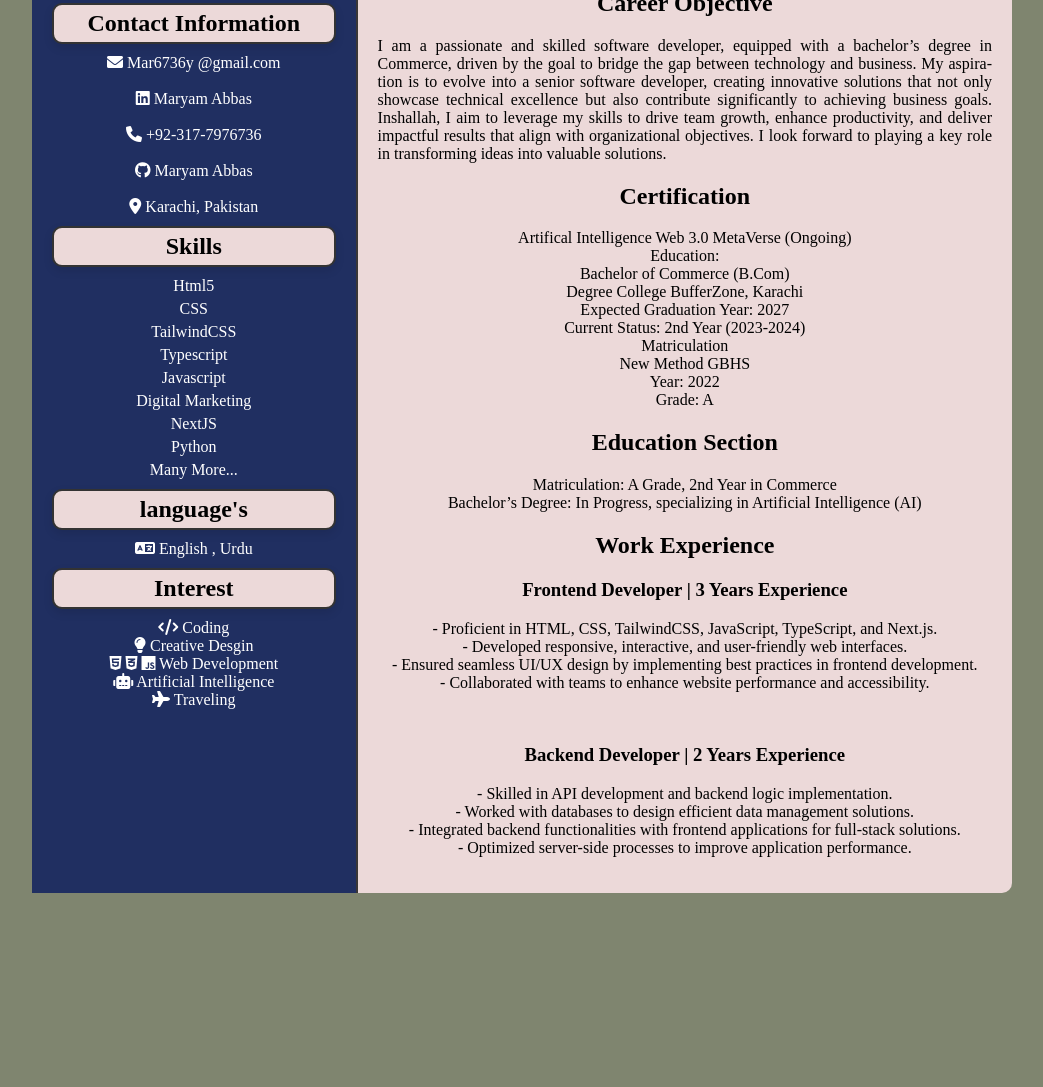
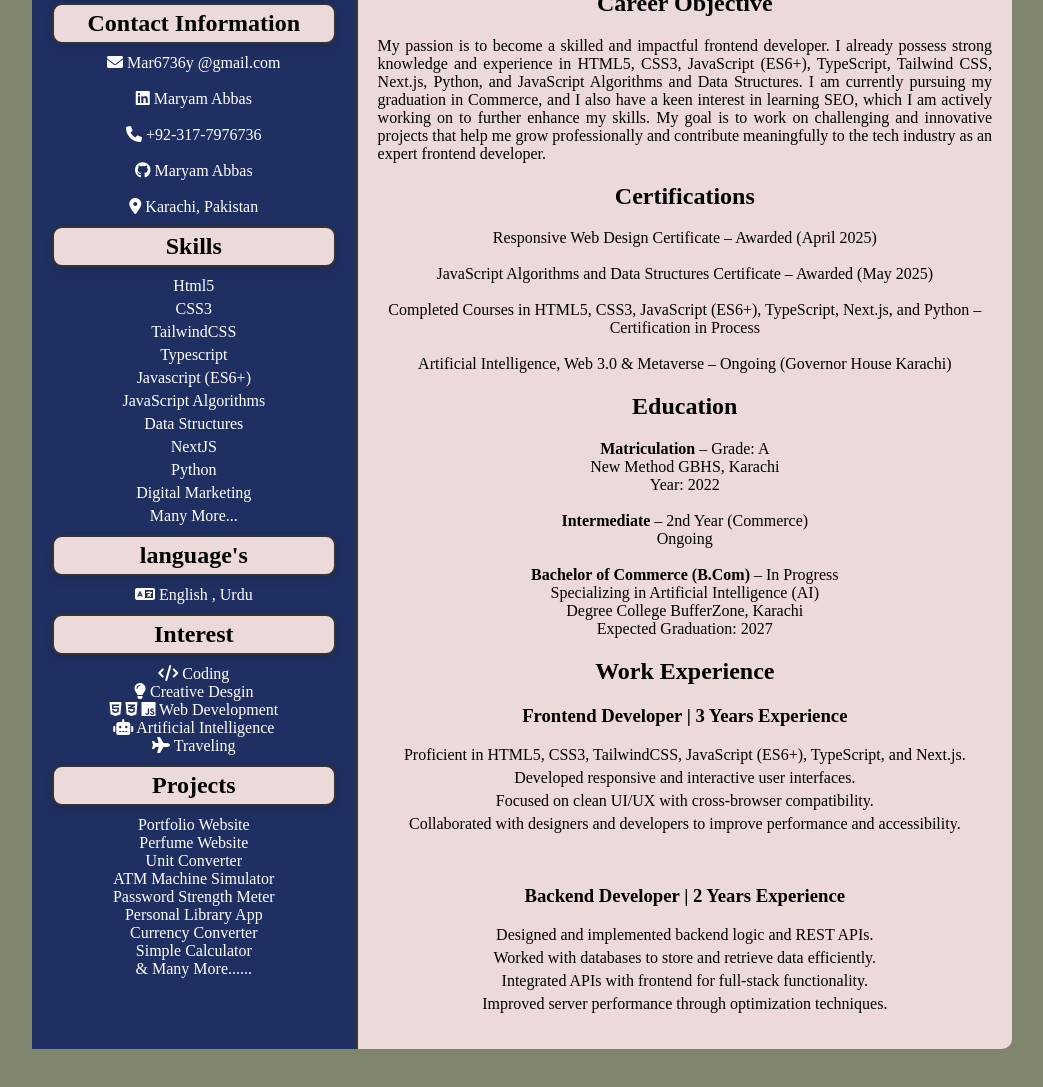
Before and after one commit to MaryamAbbas0/CV, a plain HTML site: page index.html in a window 1280 px wide. Shown: the part 489-1576 px from the top of the page, without its empty margins (118-1161 px from the left). Before the commit the page ends 1532 px from the top, so only its background shows below. Drawn offline with nearby package versions, Linux system fonts and the light colour scheme; a script that the page names is missing.

Commit message:
Updated CV with latest changes

```diff
--- a/index.html
+++ b/index.html
@@ -39,13 +39,15 @@
 
                 <ul id="skill-list" style="display: block;">
                     <li>Html5</li>
-                    <li>CSS</li>
+                    <li>CSS3</li>
                     <li>TailwindCSS</li>
                     <li>Typescript</li>
-                    <li>Javascript</li>
-                    <li>Digital Marketing</li>
+                    <li>Javascript (ES6+)</li>
+                    <li>JavaScript Algorithms</li>
+                    <li>Data Structures</li>
                     <li>NextJS</li>
                     <li>Python</li>
+                    <li>Digital Marketing</li>
                     <li>Many More...</li>
                 </ul>
              </section>
@@ -77,68 +79,97 @@
                   <i class="fas fa-plane icon"></i>          Traveling
 
             </section>
+
+
+
+            <section id="interest">
+                <h2 style="color: black;" class="contact-box" class="contact-box h2" class="contact-heading"> Projects </h2>
+
+              Portfolio Website
+              <br>
+              Perfume Website
+              <br>
+              Unit Converter
+              <br>
+              ATM Machine Simulator
+              <br>
+              Password Strength Meter
+              <br>
+              Personal Library App
+              <br>
+              Currency Converter
+              <br>
+              Simple Calculator
+              <br>
+              & Many More......
+
+            </section>
         </div>
+
 
         <div class="right-section">
             <h1 style="text-align: center;">Static Interactive Resume</h1>
 
             <!-- About Me -->
            <section id="objective">
-                <h2 style="color: black; text-align: center;"   >About Me</h2>
+  <h2 style="color: black; text-align: center;">About Me</h2>
   <p style="text-align: justify; hyphens: auto">
     Hi, I'm Maryam Abbas!
-                    Currently, I'm pursuing multiple courses in AI, IT, and Next.js, with a strong focus on completing my education while enhancing my technical skills. I'm proud to be affiliated with the Governor House, which motivates me even more in my learning journey.
+    I am a passionate and skilled frontend developer with expertise in HTML5, CSS3, Tailwind CSS, JavaScript ES6+, TypeScript, Next.js, and Python.
+    I have completed numerous courses and proudly earned certificates in <strong>Responsive Web Design</strong> and <strong>JavaScript Algorithms and Data Structures</strong>.
 
-                    While I’m still developing my expertise, I have an insatiable passion for learning and have completed several courses that have exposed me to cutting-edge technologies. My main areas of interest include Artificial Intelligence and Web Development.
+    My academic background is in commerce, but my true passion lies in technology. Currently, I am pursuing advanced courses in Artificial Intelligence and IT from Governor House to further enhance my knowledge.
 
-                    Although my journey is ongoing, I’m excited to apply the knowledge I’ve gained and look forward to working on projects that will challenge me and allow me to grow further as a developer. Let’s innovate together and create something impactful!
+    I have a strong interest in AI, IT, and SEO, and I’m motivated to apply my skills to create innovative, responsive, and user-friendly web solutions.
+    As a dedicated student and developer, I am always eager to learn, grow, and contribute to impactful projects.
   </p>
 </section>
 
+
             <!-- Career Objective -->
 <section id="objective">
-                <h2 style="color: black; text-align: center;"   >Career Objective</h2>
+    <h2 style="color: black; text-align: center;">Career Objective</h2>
     <p style="text-align: justify; hyphens: auto">
-                    I am a passionate and skilled software developer, equipped with a bachelor’s degree in Commerce, driven by the goal to bridge the gap between technology and business. My aspiration is to evolve into a senior software developer, creating innovative solutions that not only showcase technical excellence but also contribute significantly to achieving business goals.
+        My passion is to become a skilled and impactful frontend developer. I already possess strong knowledge and experience in HTML5, CSS3, JavaScript (ES6+), TypeScript, Tailwind CSS, Next.js, Python, and JavaScript Algorithms and Data Structures.
 
-                    Inshallah, I aim to leverage my skills to drive team growth, enhance productivity, and deliver impactful results that align with organizational objectives. I look forward to playing a key role in transforming ideas into valuable solutions.
+        I am currently pursuing my graduation in Commerce, and I also have a keen interest in learning SEO, which I am actively working on to further enhance my skills.
+
+        My goal is to work on challenging and innovative projects that help me grow professionally and contribute meaningfully to the tech industry as an expert frontend developer.
     </p>
 </section>
 
+
             <!-- Certification -->
             <section id="certification">
-                <h2 style="color: black; text-align: center;"  >Certification</h2>
-
+  <h2 style="color: black; text-align: center;">Certifications</h2>
   <p style="text-align: center;">
-                  Artifical Intelligence Web 3.0 MetaVerse (Ongoing)
+    Responsive Web Design Certificate – Awarded (April 2025)<br />
     <br>
-                  Education:
-                  <br />
-                  Bachelor of Commerce (B.Com)
-                  <br />
-
-                  Degree College BufferZone, Karachi
-                  <br />
-                  Expected Graduation Year: 2027
-                  <br />
-                  Current Status: 2nd Year (2023-2024)
-                  <br />
-                  Matriculation
-                  <br />
-                  New Method GBHS
-                  <br />
-                  Year: 2022
-                  <br />
-                  Grade: A
+        JavaScript Algorithms and Data Structures Certificate – Awarded (May 2025)
+        <br>
+        <br>
+    Completed Courses in HTML5, CSS3, JavaScript (ES6+), TypeScript, Next.js, and Python – Certification in Process<br />
+    <br>
+    Artificial Intelligence, Web 3.0 & Metaverse – Ongoing (Governor House Karachi)<br />
   </p>
 </section>
 
             <!-- Education -->
            <section id="education">
-                <h2 style="text-align: center;">Education Section </h2>
-                <p style="text-align: center;"> Matriculation: A Grade, 2nd Year in Commerce
-                    <br>
-                    Bachelor’s Degree: In Progress, specializing in Artificial Intelligence (AI)</p>
+  <h2 style="text-align: center;">Education</h2>
+  <p style="text-align: center;">
+    <strong>Matriculation</strong> – Grade: A<br />
+    New Method GBHS, Karachi<br />
+    Year: 2022<br /><br />
+
+    <strong>Intermediate</strong> – 2nd Year (Commerce)<br />
+    Ongoing<br /><br />
+
+    <strong>Bachelor of Commerce (B.Com)</strong> – In Progress<br />
+    Specializing in Artificial Intelligence (AI)<br />
+    Degree College BufferZone, Karachi<br />
+    Expected Graduation: 2027
+  </p>
 </section>
 
             </section>
@@ -150,10 +181,12 @@
   <div style="text-align: center;">
     <h3>Frontend Developer | 3 Years Experience</h3>
     <p>
-            - Proficient in HTML, CSS, TailwindCSS, JavaScript, TypeScript, and Next.js. <br>
-            - Developed responsive, interactive, and user-friendly web interfaces. <br>
-            - Ensured seamless UI/UX design by implementing best practices in frontend development. <br>
-            - Collaborated with teams to enhance website performance and accessibility.
+      <ul style="list-style: none; padding: 0;">
+        <li> Proficient in HTML5, CSS3, TailwindCSS, JavaScript (ES6+), TypeScript, and Next.js.</li>
+        <li> Developed responsive and interactive user interfaces.</li>
+        <li> Focused on clean UI/UX with cross-browser compatibility.</li>
+        <li> Collaborated with designers and developers to improve performance and accessibility.</li>
+      </ul>
     </p>
   </div>
 
@@ -162,13 +195,16 @@
   <div style="text-align: center;">
     <h3>Backend Developer | 2 Years Experience</h3>
     <p>
-            - Skilled in API development and backend logic implementation. <br>
-            - Worked with databases to design efficient data management solutions. <br>
-            - Integrated backend functionalities with frontend applications for full-stack solutions. <br>
-            - Optimized server-side processes to improve application performance.
+      <ul style="list-style: none; padding: 0;">
+        <li> Designed and implemented backend logic and REST APIs.</li>
+        <li> Worked with databases to store and retrieve data efficiently.</li>
+        <li> Integrated APIs with frontend for full-stack functionality.</li>
+        <li> Improved server performance through optimization techniques.</li>
+      </ul>
     </p>
   </div>
 </section>
+
 
         </div>
     </div>
```
Lines whose indentation alone changed are shown as unchanged.
